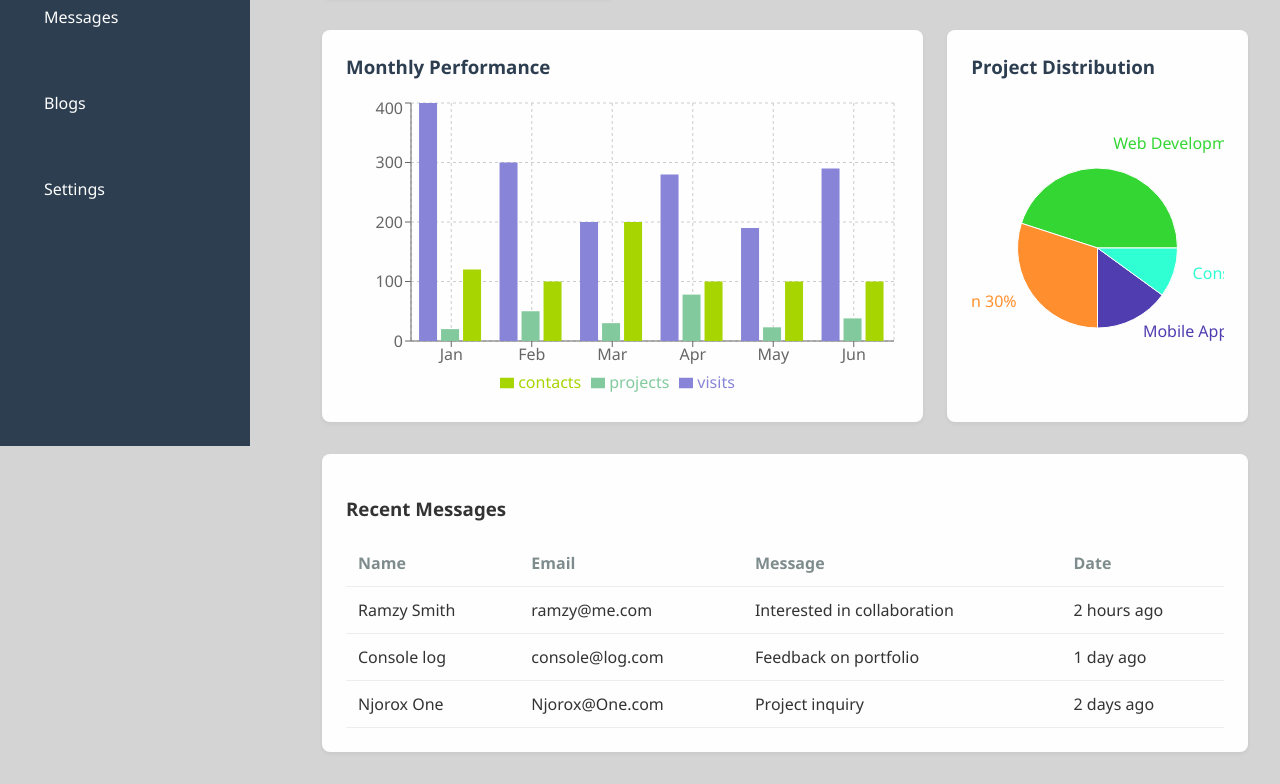
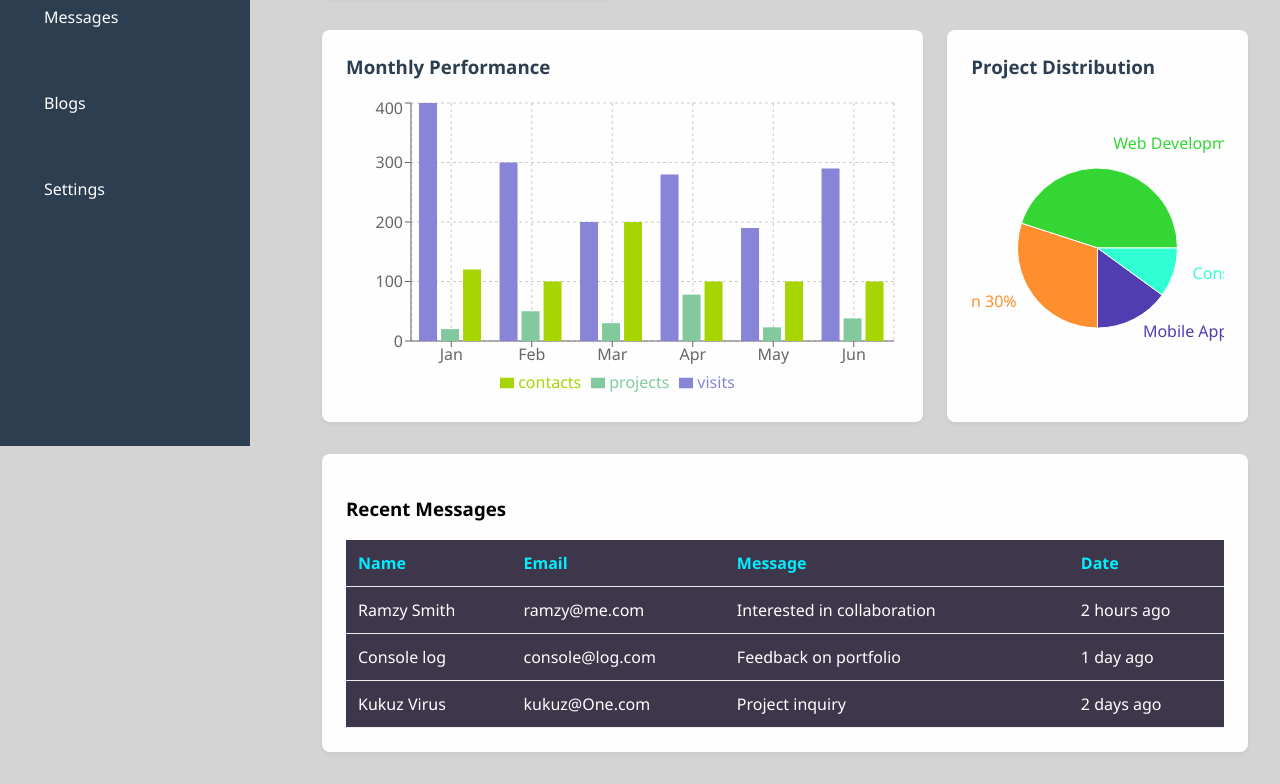
Before and after one commit to KISPANY/Admin-Dashboard-temp, a React (Create React App) app: page /dashboard in a window 1280 px wide. Shown: the part 354-1138 px from the top of the page. Built offline with nearby package versions, Linux system fonts and the light colour scheme.

Commit message:
messages

```diff
--- a/src/App.js
+++ b/src/App.js
@@ -6,6 +6,7 @@ import Form from './Pages/Form';
 import './assets/styles/variables.css';
 import './assets/styles/animations.css';
 import './assets/styles/projects.css';
+import './assets/styles/message.css';
 
 function App() {
   return (
--- a/src/Pages/Dashboard.jsx
+++ b/src/Pages/Dashboard.jsx
@@ -8,6 +8,8 @@ import { MessageData } from '../data/MessageData';
 
 
 const Dashboard = () => {
+    const unread = MessageData.slice(0, 3);
+
     return (
         <main className="dashboard-main">
               {/* Stats Overview */}
@@ -39,7 +41,7 @@ const Dashboard = () => {
                             <th>Date</th>
                         </tr>
                     </thead>
-                    {MessageData.map((index) => (
+                    {unread.map((index) => (
                         <tbody key={index} >
                             <tr>
                                 <td>{index.name}</td>
--- a/src/Pages/Messages.jsx
+++ b/src/Pages/Messages.jsx
@@ -3,7 +3,6 @@ import { MessageData } from "../data/MessageData";
 const MessagesAdmin = () => {
     return (
         <div className="recent-activity width-100">
-            <h3>Recent Messages</h3>
             <table className="activity-table">
                 <thead>
                     <tr>
--- a/src/assets/styles/admin.css
+++ b/src/assets/styles/admin.css
@@ -108,28 +108,6 @@ li .Link {
     color: #2c3e50;
 }
 
-.recent-activity {
-    background: var(--card-bg);
-    border-radius: 8px;
-    padding: 1.5rem;
-    box-shadow: 0 2px 4px rgba(0,0,0,0.05);
-}
-
-.activity-table {
-    width: 100%;
-    border-collapse: collapse;
-}
-
-.activity-table th, .activity-table td {
-    padding: 0.75rem;
-    text-align: left;
-    border-bottom: 1px solid #eee;
-}
-
-.activity-table th {
-    color: #7f8c8d;
-    font-weight: 600;
-}
 
 .height-100 {
     height: 100%;
@@ -144,14 +122,15 @@ li .Link {
 
 .dashboard-header {
     display: flex;
-    justify-content: space-between;
+    justify-content: space-around;
     align-items: center;
     width: 100%;
     padding: 1rem 2rem;
-    background: var(--card-bg);
+    background: var(--nav-bar-color);
     box-shadow: 0 2px 4px rgba(0,0,0,0.1);
     position: fixed;
     z-index: 1000;
+    gap: 50%;
 }
 
 .header-left {
--- /dev/null
+++ b/src/assets/styles/message.css
@@ -0,0 +1,32 @@
+.recent-activity {
+    background: var(--card-bg);
+    border-radius: 8px;
+    padding: 1.5rem;
+    box-shadow: 0 2px 4px rgba(0,0,0,0.05);
+}
+
+.recent-activity h3 {
+    color: var(--black);
+}
+
+.activity-table {
+    width: 100%;
+    border-collapse: collapse;
+    background: var(--data-bg);
+    color: white;
+}
+
+.activity-table th, .activity-table td {
+    padding: 0.75rem;
+    text-align: left;
+    border-bottom: 1px solid #eee;
+}
+
+.activity-table th {
+    color: #00eeff;
+    font-weight: 600;
+}
+
+.activity-table tbody td:nth-child(3) {
+    width: 20rem;
+}
--- a/src/data/MessageData.js
+++ b/src/data/MessageData.js
@@ -12,6 +12,42 @@ export const MessageData = [
         date: '1 day ago',
     },
     {
+        name: 'Kukuz Virus',
+        email: 'kukuz@One.com',
+        message: 'Project inquiry',
+        date: '2 days ago',
+    },
+    {
+        name: 'Boot',
+        email: 'boot@virus.com',
+        message: 'Feedback on project',
+        date: '2 days ago',
+    },
+    {
+        name: 'BootVirus',
+        email: 'virus@boot.com',
+        message: 'Project inquiry',
+        date: '2 days ago',
+    },
+    {
+        name: 'Njoroge Oneline',
+        email: 'Njoro@ge.com',
+        message: 'Feedback on project',
+        date: '2 days ago',
+    },
+    {
+        name: 'Njorox One',
+        email: 'Njorox@One.com',
+        message: 'Project inquiry',
+        date: '2 days ago',
+    },
+    {
+        name: 'Njorox One',
+        email: 'Njorox@One.com',
+        message: 'Feedback on portfolio',
+        date: '2 days ago',
+    },
+    {
         name: 'Njorox One',
         email: 'Njorox@One.com',
         message: 'Project inquiry',
```
